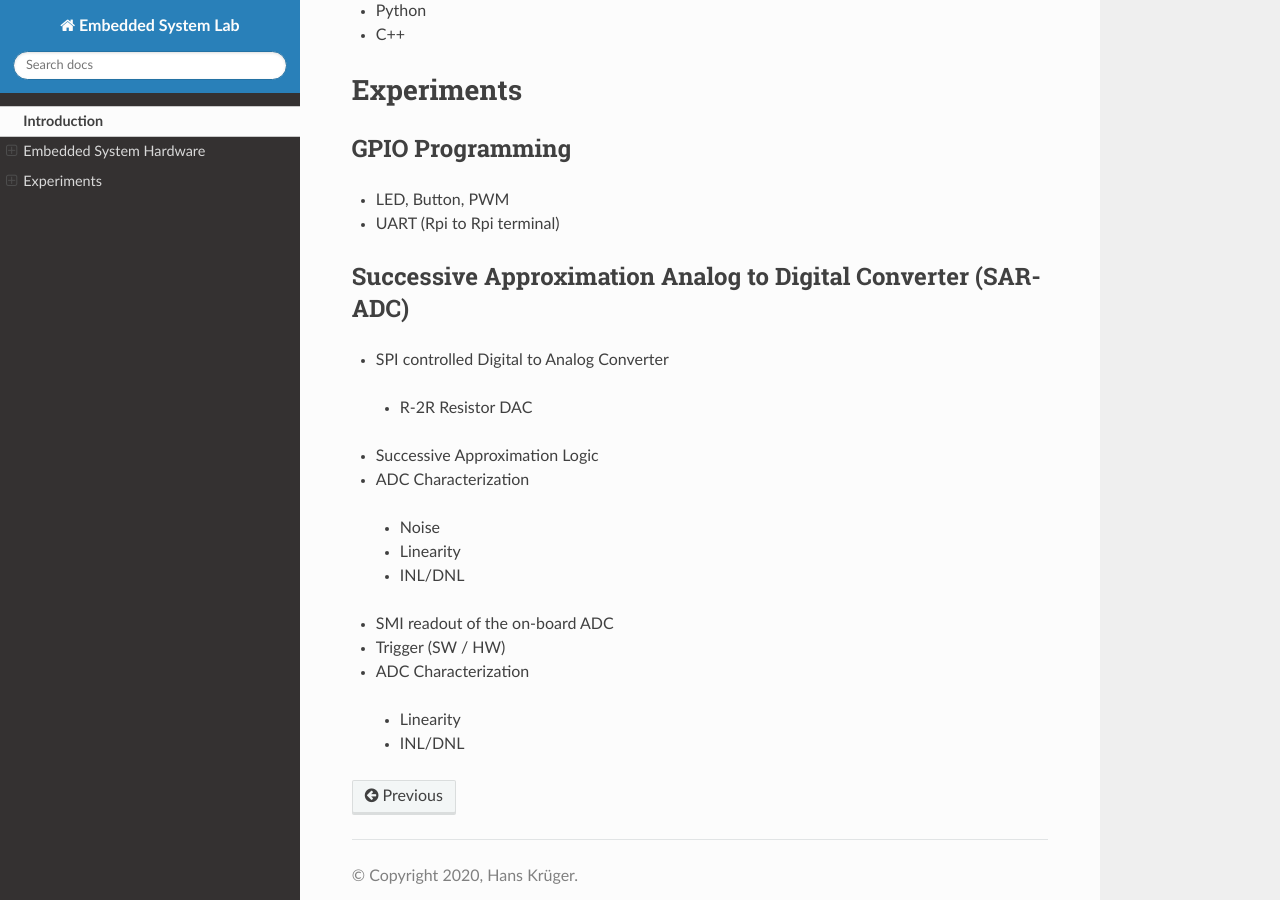
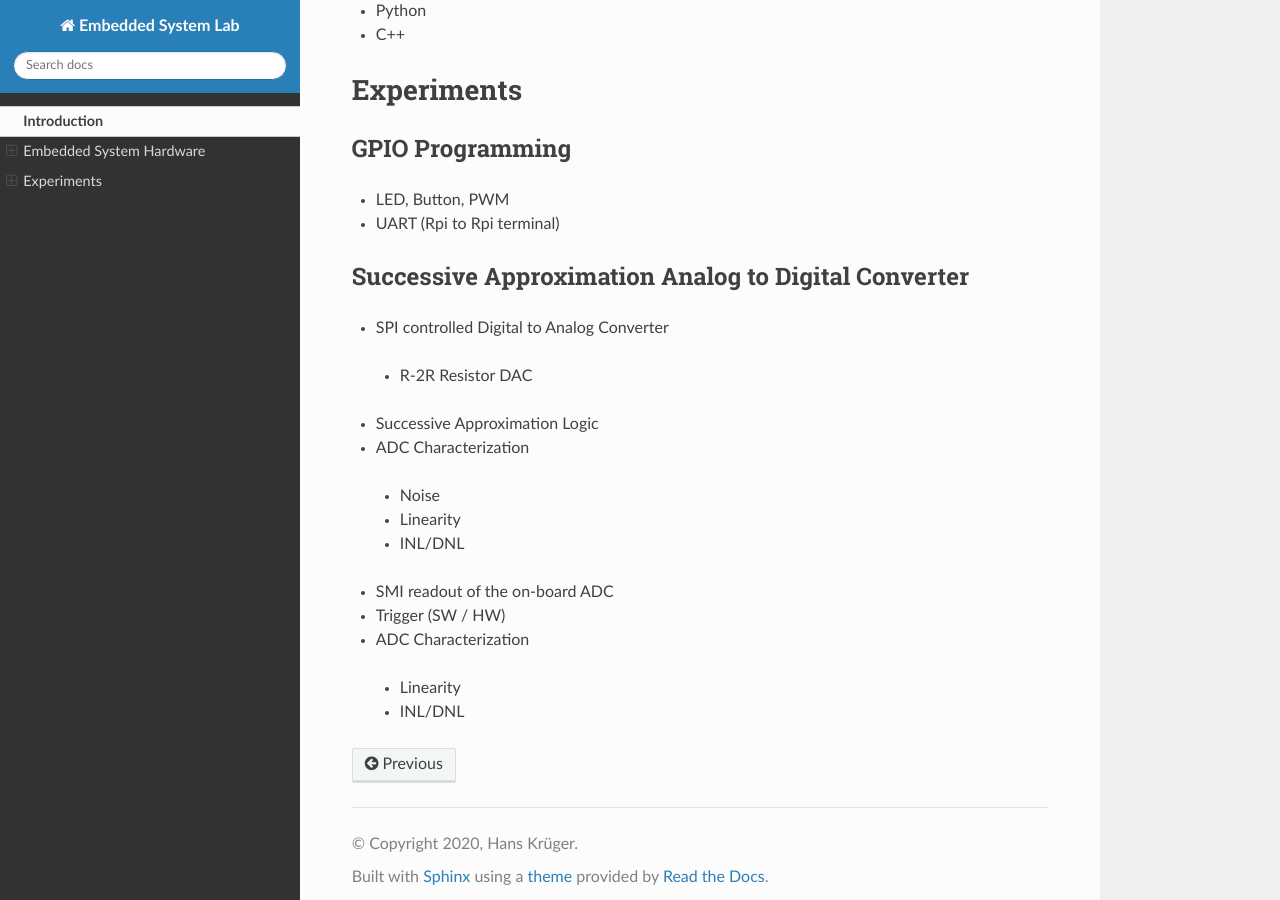
Before and after one commit to SiLab-Bonn/Embedded-System-Lab, a Sphinx documentation site: the page built from docs/Introduction.rst, in a window 1280 px wide and 900 px high, scrolled down 654 px. Built offline with Sphinx 7.4.7 and the Read the Docs theme 2.0.0, drawn with Linux system fonts in a browser that asks for light colours.

Commit message:
Update Introduction.rst

```diff
--- a/docs/Introduction.rst
+++ b/docs/Introduction.rst
@@ -31,7 +31,7 @@
 - LED, Button, PWM
 - UART (Rpi to Rpi terminal)
 
-Successive Approximation Analog to Digital Converter (SAR-ADC)
+Successive Approximation Analog to Digital Converter
 ----------------------------------------------------
 - SPI controlled Digital to Analog Converter
  - R-2R Resistor DAC
@@ -41,8 +41,8 @@
  - Linearity
  - INL/DNL
 
- Fast Sampling ADC (Pipeline ADC)
- ---------------------------------
+ Fast Sampling ADC
+ -----------------
 - SMI readout of the on-board ADC
 - Trigger (SW / HW)
 - ADC Characterization
```
